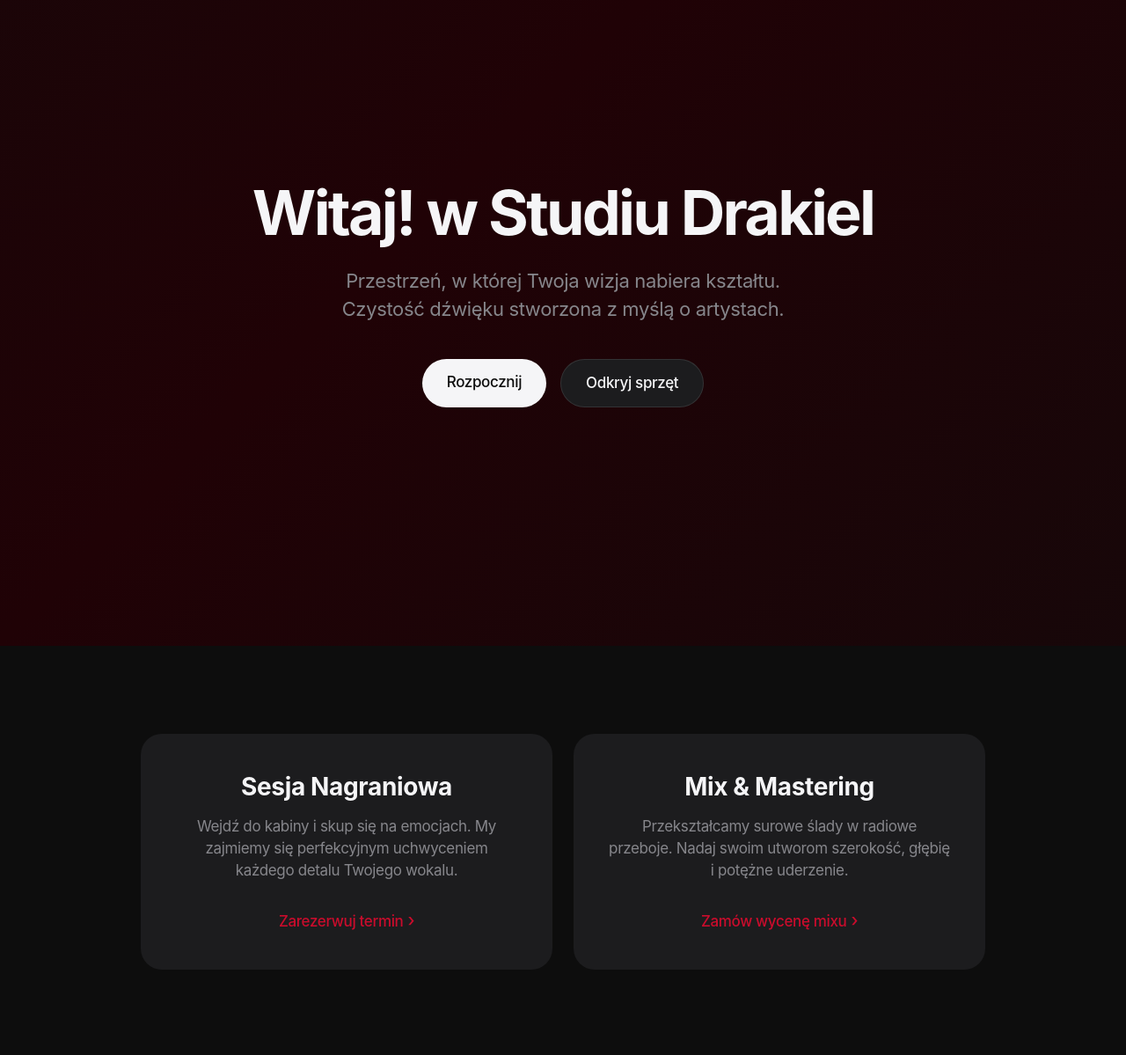
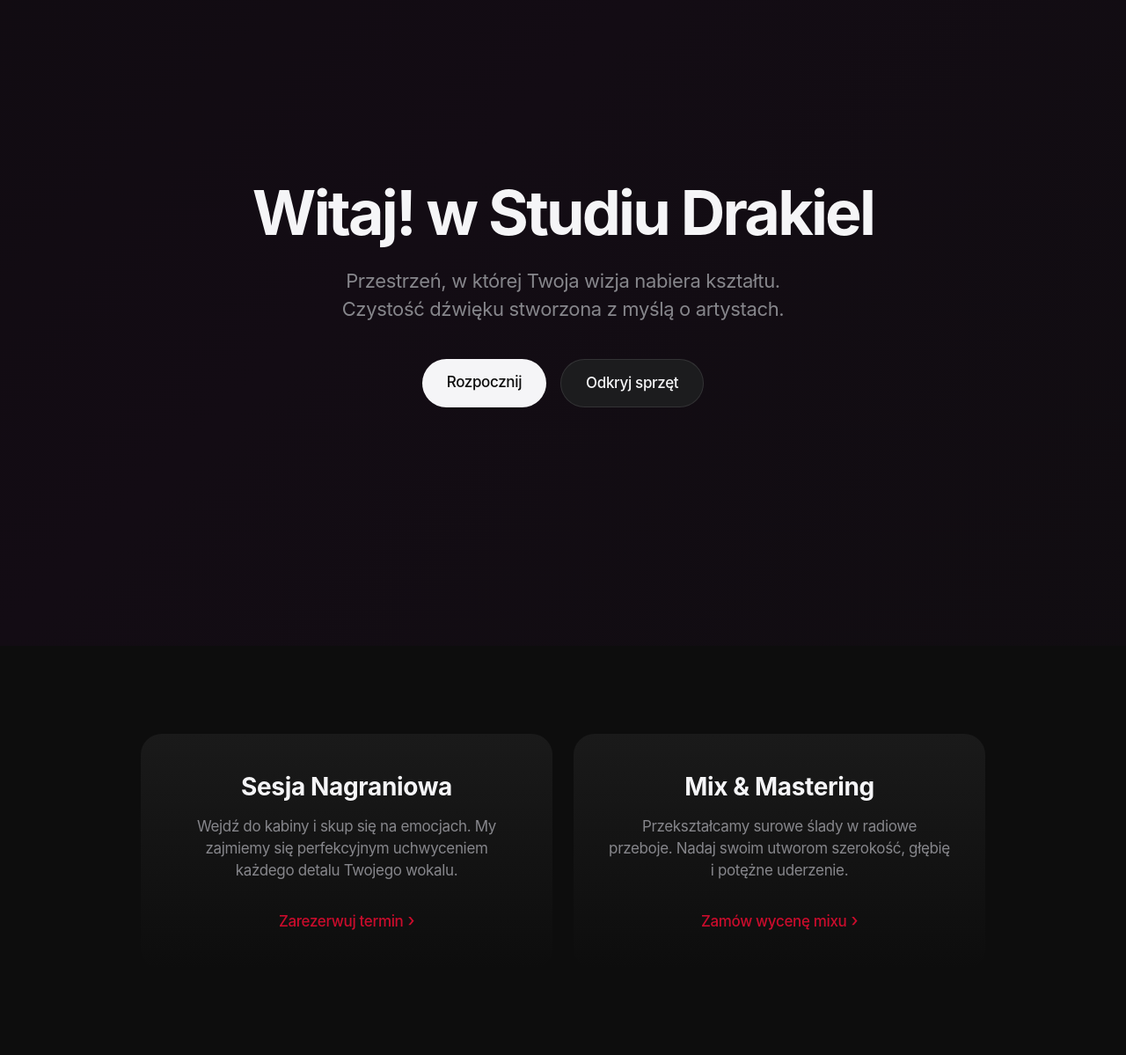
Before and after one commit to thebaoski/Drakiel-Studio, a plain HTML site: page index.html in a window 1280 px wide. Shown: the part 66-1265 px from the top of the page at 88% size. Drawn offline with Linux system fonts and the light colour scheme.

Commit message:
Add files via upload

```diff
--- a/index.html
+++ b/index.html
@@ -181,7 +181,7 @@
       width: 100%;
       height: 100%;
       z-index: 0;
-      background: linear-gradient(-45deg, #0d0d0d, #200206, #0d0d0d, #26050b);
+      background: linear-gradient(-45deg, #0e0e0e, #130c14, #0c0c0c, #5c0417dc );
       background-size: 400% 400%;
       animation: gradientShift 15s ease infinite;
     }
@@ -267,7 +267,7 @@
     }
 
     .card {
-      background: var(--card-bg);
+      background: linear-gradient(#1a1a1a, #0d0d0d) ;
       border-radius: 24px;
       padding: 40px;
       text-align: center;
@@ -307,7 +307,7 @@
 
     /* ZASADY SESJI */
     .rules-container {
-      background: var(--card-bg);
+      background: linear-gradient(#1a1a1a, #0d0d0d);
       border-radius: 24px;
       padding: 50px;
     }
```
